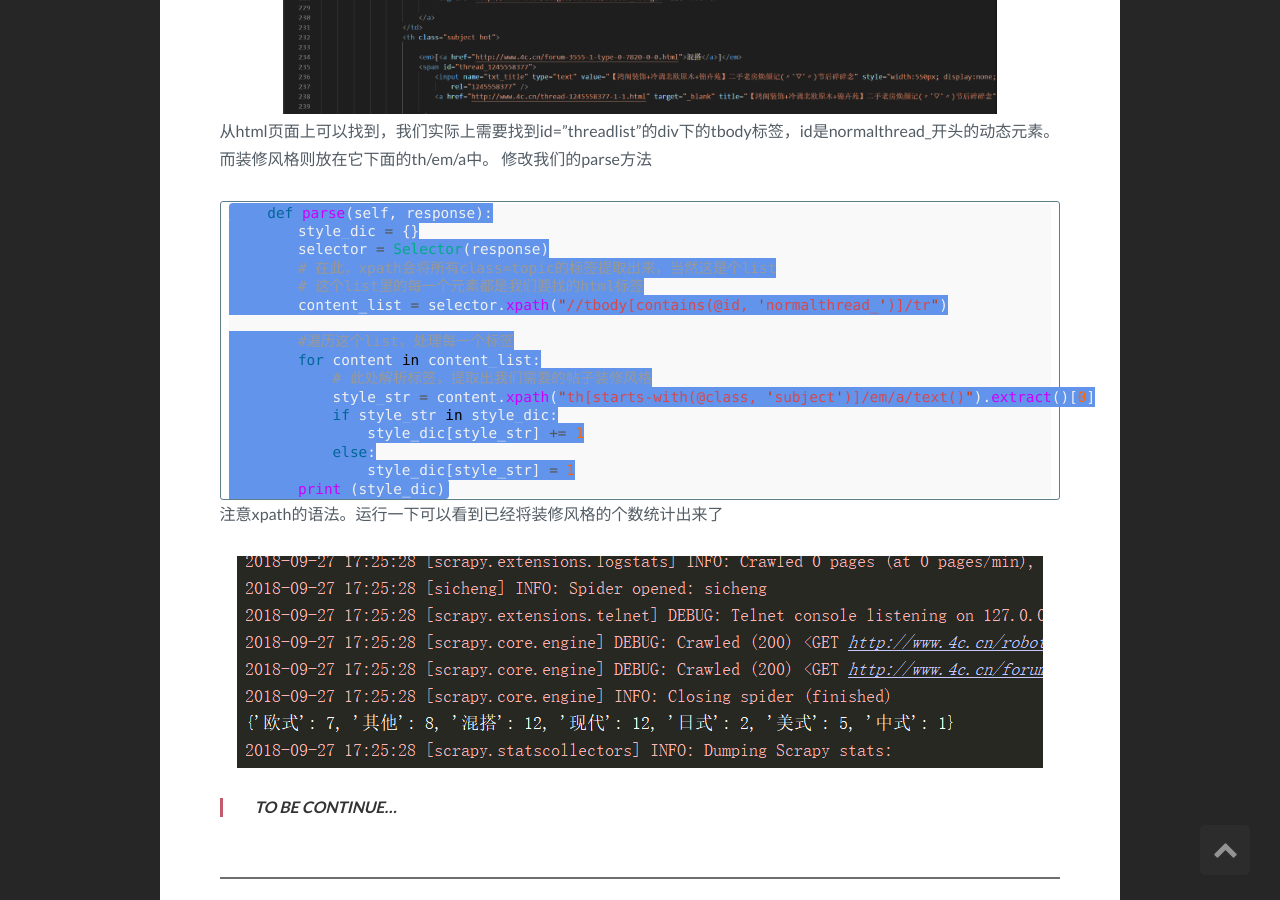
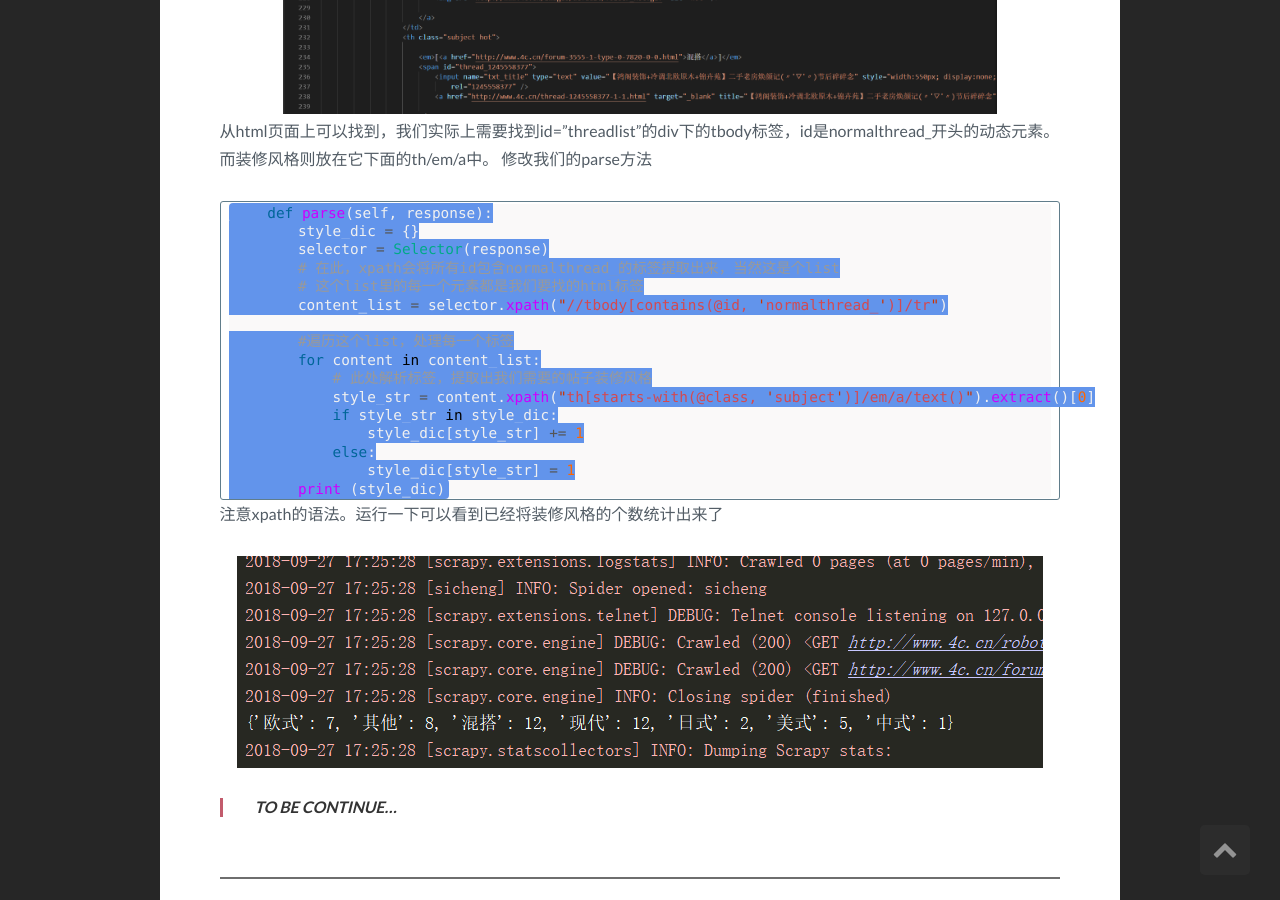
Before and after one commit to xyzlun/xyzlun.github.io, a Jekyll site: the page built from _posts/2018-10-11-build-scrapy.markdown, in a window 1280 px wide and 900 px high, scrolled down 4174 px. Built offline with Jekyll 4.4.1, drawn with Linux system fonts in a browser that asks for light colours; comment, search, counter and statistics services are not loaded; some of the changed text lies outside the part shown.

Commit message:
Update 2018-10-11-build-scrapy.markdown

```diff
--- a/_posts/2018-10-11-build-scrapy.markdown
+++ b/_posts/2018-10-11-build-scrapy.markdown
@@ -104,7 +104,7 @@ class UserAgentMiddleware(object):
     def parse(self, response):
         style_dic = {}
         selector = Selector(response)
-        # 在此，xpath会将所有class=topic的标签提取出来，当然这是个list
+        # 在此，xpath会将所有id包含normalthread_的标签提取出来，当然这是个list
         # 这个list里的每一个元素都是我们要找的html标签
         content_list = selector.xpath("//tbody[contains(@id, 'normalthread_')]/tr")
 
```
Also changed, not shown: other parts of _posts/2018-10-11-build-scrapy.markdown (+1 -1 lines).
